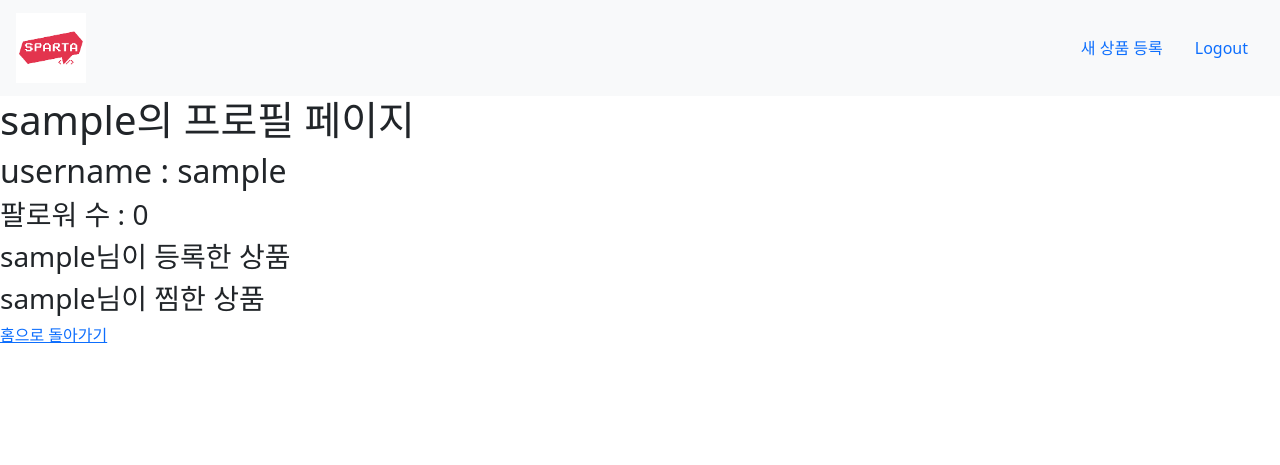
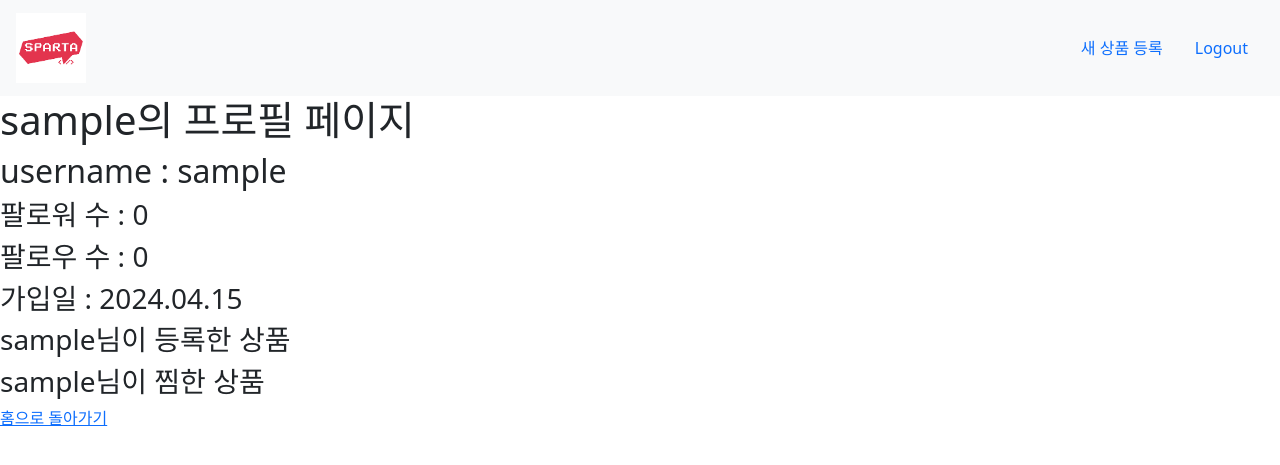
Before and after one commit to Juunsik/spartamarket, a Django app: a page that uses accounts/templates/accounts/profile.html in a window 1280 px wide. Shown: the top 465 px of the page. Run offline with Django 5.2, Linux system fonts and the light colour scheme; the visitor is signed in with stand-in values (Sample User, id 1); data comes from the database, SQL or seed files in the repository; data that the repository does not hold is empty.

Commit message:
Update: profile.html
- 팔로우, 팔로워 사람 수 출력하기

```diff
--- a/accounts/templates/accounts/profile.html
+++ b/accounts/templates/accounts/profile.html
@@ -6,6 +6,8 @@
     <div>
         <h2>username : {{ member.username }}</h2>
         <h3>팔로워 수 : {{member.follow.all.count}}</h3>
+        <h3>팔로우 수 : {{member.follows.all.count}}</h3>
+        <h3>가입일 : {{member.date_joined|date:'Y.m.d'}}</h3>
 
         {% if request.user != member %}
             <form action="{% url 'accounts:follow' member.pk %}" method="POST">
```
